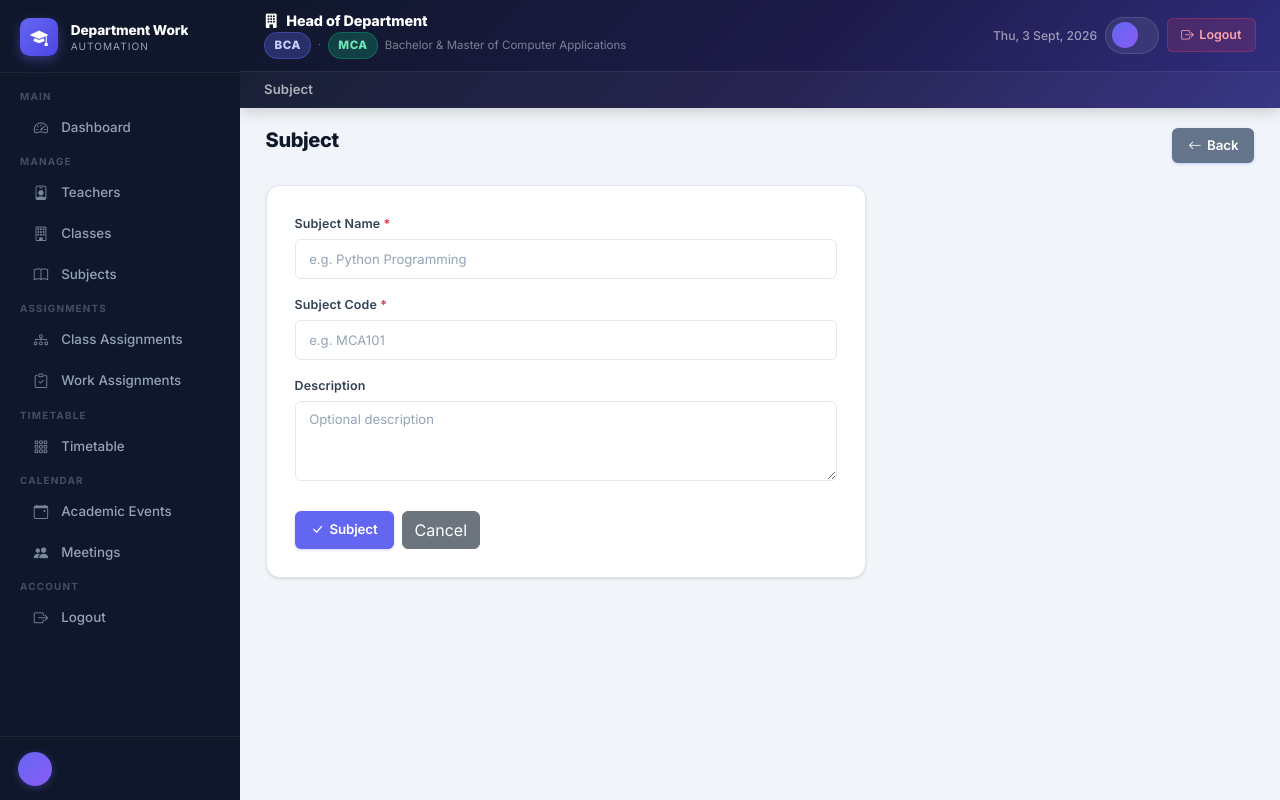
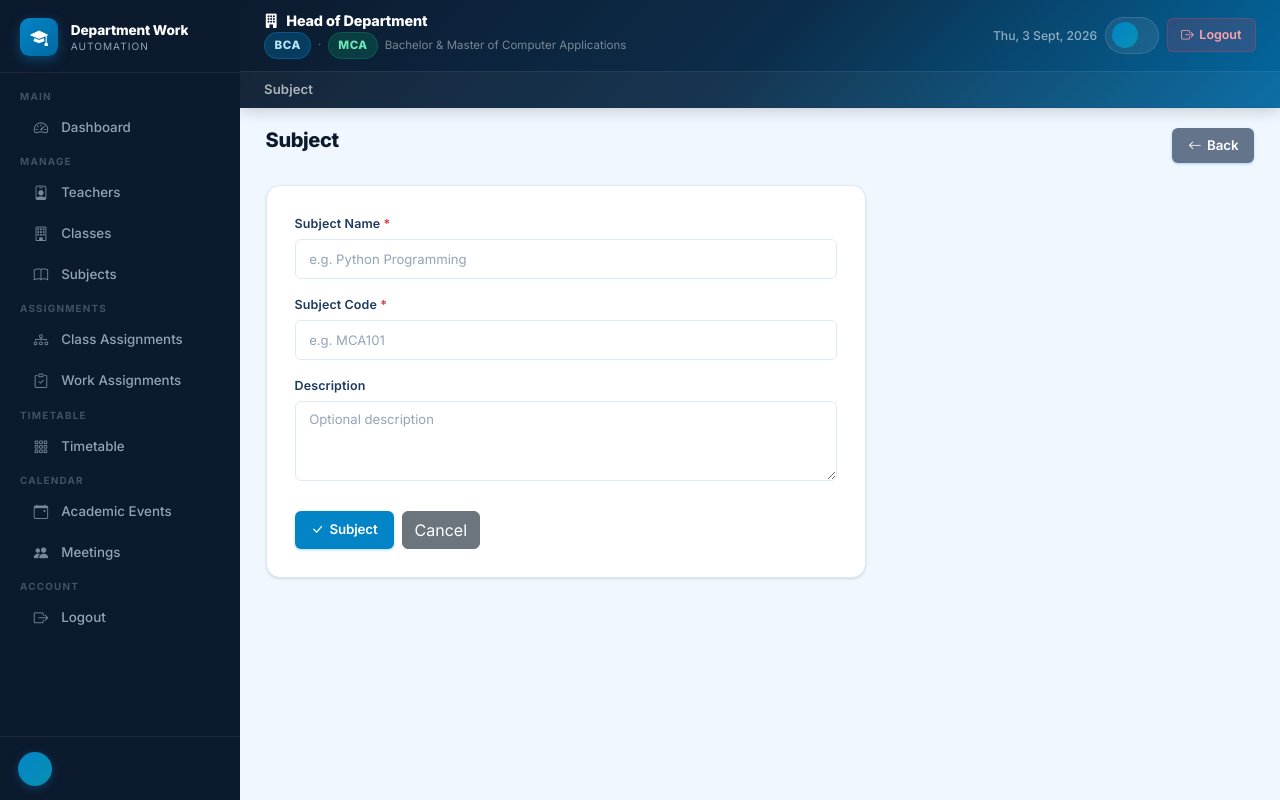
Before and after one commit to balakrishnabalakrishna577-sudo/Attendance, a Django app: template attendance/templates/attendance/hod/subject_form.html in a window 1280 px wide. Run offline with Django 5.2, Linux system fonts and the light colour scheme; the template is opened without the code that fills it, so the values that code supplies are empty.

Commit message:
Change color scheme: indigo/purple to deep ocean blue/teal across entire project

```diff
--- a/attendance/static/css/style.css
+++ b/attendance/static/css/style.css
@@ -7,24 +7,24 @@
 
 /* ── Design tokens ──────────────────────────────────────────── */
 :root {
-  /* Brand colours */
-  --primary:        #6366f1;
-  --primary-dark:   #4f46e5;
-  --primary-darker: #3730a3;
-  --primary-light:  #a5b4fc;
-  --primary-50:     #eef2ff;
-  --primary-100:    #e0e7ff;
+  /* Brand colours — Deep Ocean Blue + Teal */
+  --primary:        #0284c7;
+  --primary-dark:   #0369a1;
+  --primary-darker: #075985;
+  --primary-light:  #38bdf8;
+  --primary-50:     #f0f9ff;
+  --primary-100:    #e0f2fe;
 
   /* Accent colours */
-  --cyan:     #06b6d4;
+  --cyan:     #0891b2;
   --cyan-50:  #ecfeff;
-  --green:    #10b981;
+  --green:    #059669;
   --green-50: #ecfdf5;
-  --amber:    #f59e0b;
+  --amber:    #d97706;
   --amber-50: #fffbeb;
-  --rose:     #f43f5e;
+  --rose:     #e11d48;
   --rose-50:  #fff1f2;
-  --violet:   #8b5cf6;
+  --violet:   #7c3aed;
   --violet-50:#f5f3ff;
 
   /* Neutrals */
@@ -37,26 +37,26 @@
   --gray-600: #475569;
   --gray-700: #334155;
   --gray-800: #1e293b;
-  --gray-900: #0f172a;
+  --gray-900: #0c1a2e;
 
-  /* Sidebar */
-  --sidebar-bg:      #0f172a;
+  /* Sidebar — Deep navy-blue */
+  --sidebar-bg:      #0c1a2e;
   --sidebar-border:  rgba(255,255,255,.06);
-  --sidebar-hover:   rgba(99,102,241,.15);
-  --sidebar-active:  rgba(99,102,241,.25);
+  --sidebar-hover:   rgba(2,132,199,.2);
+  --sidebar-active:  rgba(2,132,199,.3);
   --sidebar-text:    #94a3b8;
   --sidebar-section: rgba(148,163,184,.4);
   --sidebar-w:       240px;
 
   /* Surface */
-  --bg:        #f1f5f9;
+  --bg:        #f0f7ff;
   --surface:   #ffffff;
   --surface-2: #f8fafc;
-  --border:    #e2e8f0;
+  --border:    #e0eaf5;
 
   /* Typography */
-  --text:      #0f172a;
-  --text-2:    #334155;
+  --text:      #0c1a2e;
+  --text-2:    #1e3a5f;
   --text-3:    #64748b;
   --text-4:    #94a3b8;
 
@@ -139,7 +139,7 @@
   color: #fff;
   font-size: 1.1rem;
   flex-shrink: 0;
-  box-shadow: 0 4px 12px rgba(99,102,241,.4);
+  box-shadow: 0 4px 12px rgba(2,132,199,.4);
 }
 .brand-text {
   color: #fff;
@@ -225,7 +225,7 @@
 .sidebar-user { display: flex; align-items: center; gap: .65rem; }
 .sidebar-avatar {
   width: 34px; height: 34px;
-  background: linear-gradient(135deg, var(--primary), var(--violet));
+  background: linear-gradient(135deg, var(--primary), var(--cyan));
   border-radius: 50%;
   display: grid;
   place-items: center;
@@ -233,7 +233,7 @@
   font-weight: 800;
   font-size: .82rem;
   flex-shrink: 0;
-  box-shadow: 0 2px 8px rgba(99,102,241,.35);
+  box-shadow: 0 2px 8px rgba(2,132,199,.35);
 }
 .sidebar-user-info { flex: 1; min-width: 0; }
 .sidebar-user-name {
@@ -405,8 +405,7 @@
   position: relative;
   z-index: 1;
 }
-.stat-icon.purple  { background: var(--primary-100); color: var(--primary-dark); }
-.stat-icon.cyan    { background: var(--cyan-50);     color: var(--cyan); }
+.stat-icon.purple  { background: var(--primary-100); color: var(--primary-dark); }.stat-icon.cyan    { background: var(--cyan-50);     color: var(--cyan); }
 .stat-icon.green   { background: var(--green-50);    color: var(--green); }
 .stat-icon.amber   { background: var(--amber-50);    color: var(--amber); }
 .stat-icon.rose    { background: var(--rose-50);     color: var(--rose); }
@@ -505,13 +504,13 @@
   line-height: 1.4;
   letter-spacing: -.01em;
   transition: background .15s, transform .15s, box-shadow .15s;
-  box-shadow: 0 1px 3px rgba(99,102,241,.3);
+  box-shadow: 0 1px 3px rgba(2,132,199,.3);
 }
 .btn-primary-custom:hover {
   background: var(--primary-dark);
   color: #fff;
   transform: translateY(-1px);
-  box-shadow: 0 4px 12px rgba(99,102,241,.35);
+  box-shadow: 0 4px 12px rgba(2,132,199,.35);
 }
 .btn-primary-custom:active { transform: translateY(0); box-shadow: none; }
 
@@ -672,7 +671,7 @@
 .login-panel {
   flex: 1;
   display: none;
-  background: linear-gradient(145deg, #0f172a 0%, #1e1b4b 40%, #312e81 75%, var(--primary) 100%);
+  background: linear-gradient(145deg, #0c1a2e 0%, #0c2d4a 40%, #0369a1 75%, #0284c7 100%);
   position: relative;
   overflow: hidden;
   padding: 3rem;
@@ -684,8 +683,8 @@
   position: absolute;
   inset: 0;
   background:
-    radial-gradient(circle at 20% 30%, rgba(99,102,241,.3) 0%, transparent 50%),
-    radial-gradient(circle at 80% 70%, rgba(139,92,246,.25) 0%, transparent 50%);
+    radial-gradient(circle at 20% 30%, rgba(2,132,199,.3) 0%, transparent 50%),
+    radial-gradient(circle at 80% 70%, rgba(8,145,178,.25) 0%, transparent 50%);
 }
 .login-panel-content { position: relative; z-index: 1; }
 .login-panel-logo {
@@ -756,7 +755,7 @@
   color: #fff;
   font-size: 1.5rem;
   margin-bottom: 1.5rem;
-  box-shadow: 0 8px 24px rgba(99,102,241,.35);
+  box-shadow: 0 8px 24px rgba(2,132,199,.35);
 }
 .login-title h1 {
   font-size: 1.45rem;
@@ -828,7 +827,7 @@
   font-family: inherit;
   letter-spacing: -.01em;
   transition: opacity .15s, transform .15s, box-shadow .15s;
-  box-shadow: 0 4px 14px rgba(99,102,241,.4);
+    box-shadow: 0 4px 14px rgba(2,132,199,.4);
   display: flex;
   align-items: center;
   justify-content: center;
@@ -837,7 +836,7 @@
 .login-btn:hover {
   opacity: .92;
   transform: translateY(-1px);
-  box-shadow: 0 6px 20px rgba(99,102,241,.45);
+  box-shadow: 0 6px 20px rgba(2,132,199,.45);
 }
 .login-divider {
   display: flex;
@@ -1061,7 +1060,7 @@
    BEAUTIFUL DEPARTMENT HEADER
    ================================================================ */
 .dept-header {
-  background: linear-gradient(135deg, #0f172a 0%, #1e1b4b 55%, #312e81 100%);
+  background: linear-gradient(135deg, #0c1a2e 0%, #0c2d4a 50%, #0369a1 100%);
   border-bottom: 1px solid rgba(255,255,255,.06);
   flex-shrink: 0;
   position: sticky;
@@ -1108,14 +1107,14 @@
   text-transform: uppercase;
 }
 .dept-badge.bca {
-  background: rgba(99,102,241,.3);
-  color: #c7d2fe;
-  border: 1px solid rgba(99,102,241,.4);
+  background: rgba(2,132,199,.3);
+  color: #bae6fd;
+  border: 1px solid rgba(2,132,199,.4);
 }
 .dept-badge.mca {
-  background: rgba(16,185,129,.25);
+  background: rgba(5,150,105,.25);
   color: #6ee7b7;
-  border: 1px solid rgba(16,185,129,.35);
+  border: 1px solid rgba(5,150,105,.35);
 }
 
 .dept-divider { color: rgba(255,255,255,.3); font-size: .8rem; }
@@ -1144,7 +1143,7 @@
 }
 .user-chip-avatar {
   width: 26px; height: 26px;
-  background: linear-gradient(135deg, var(--primary), var(--violet));
+  background: linear-gradient(135deg, var(--primary), var(--cyan));
   border-radius: 50%;
   display: grid;
   place-items: center;
```
Also changed, not shown: attendance/templates/attendance/hod/dashboard.html (+10 -10 lines).
